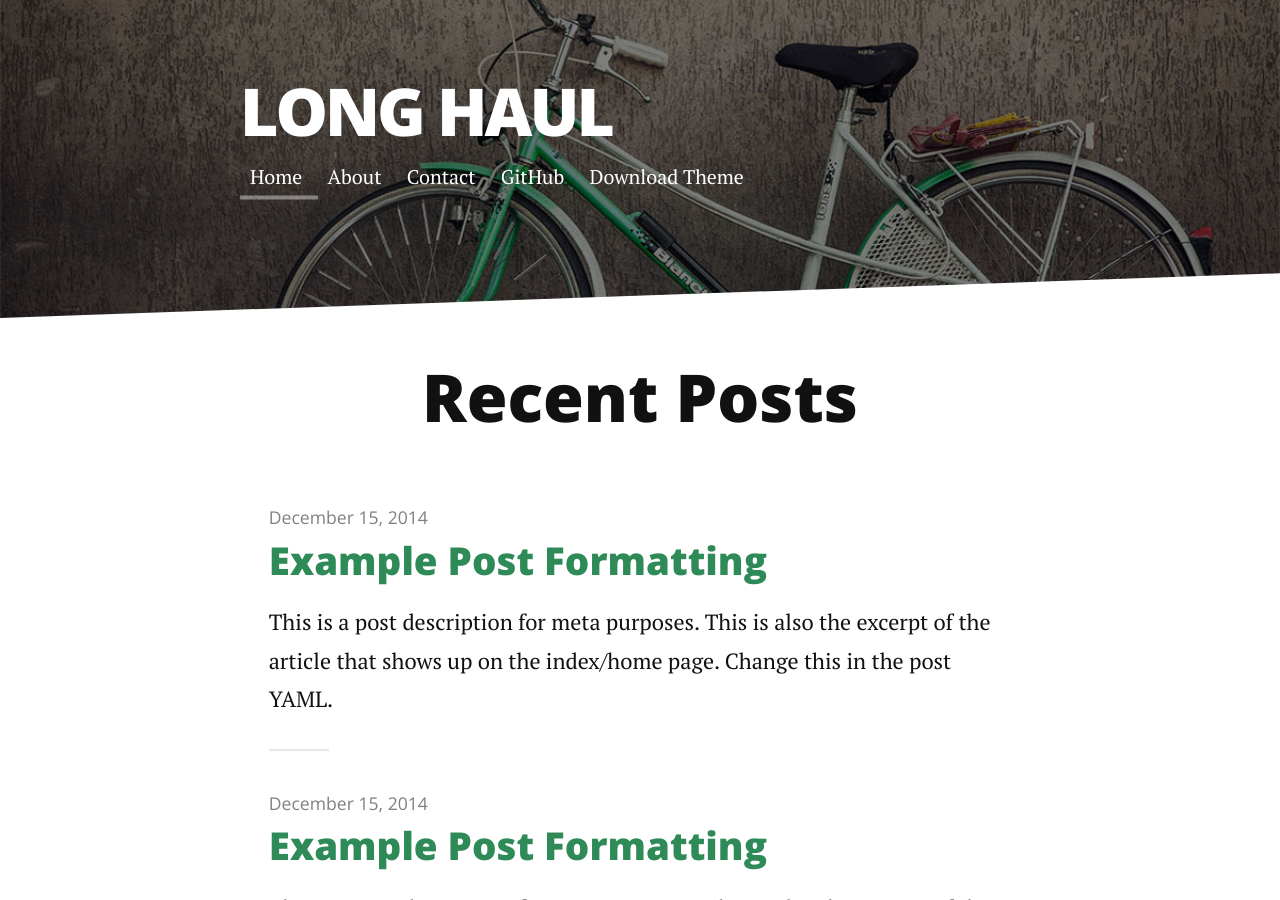
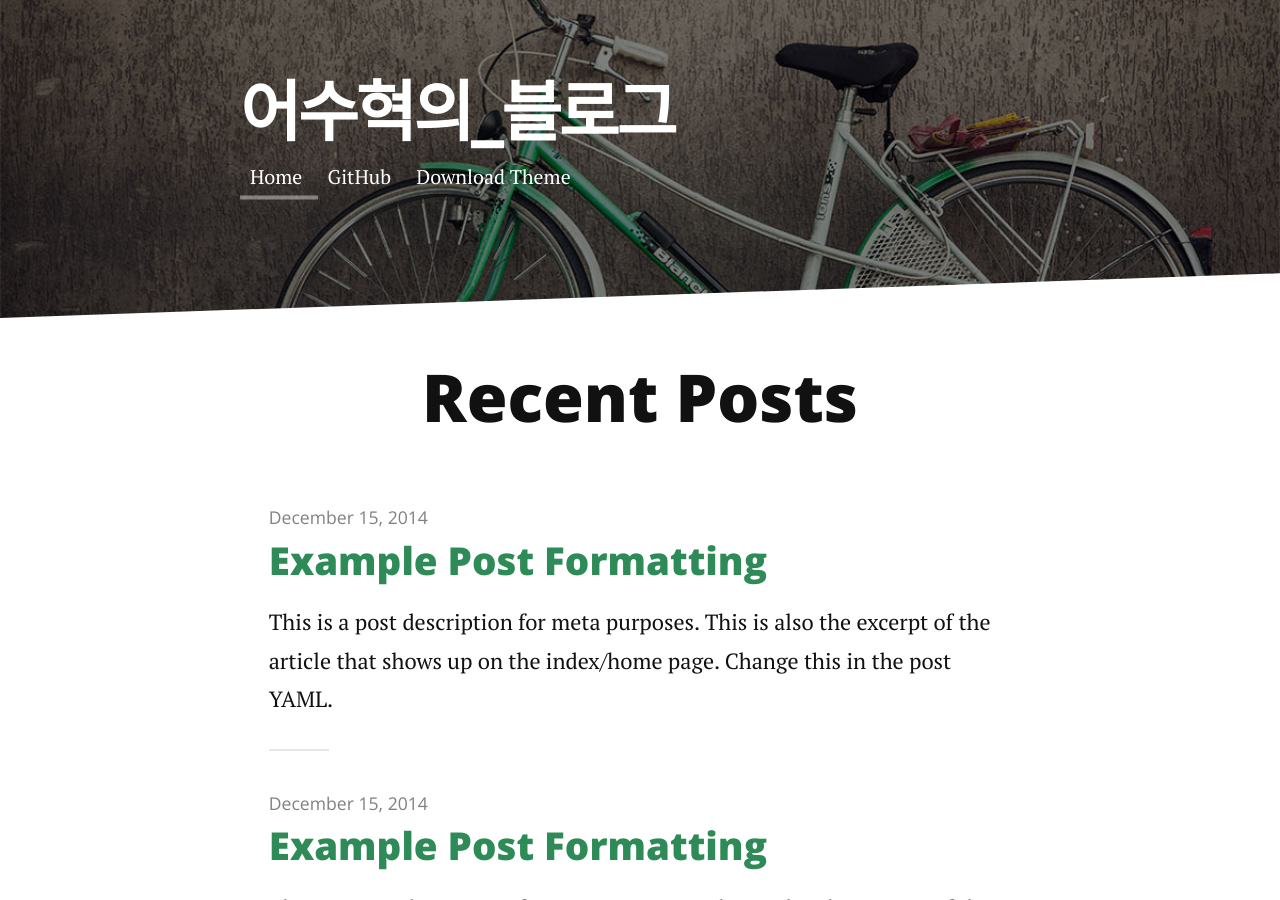
Before and after one commit to fisheoandrew/fisheoandrew, a Jekyll site: the page built from index.html, in a window 1280 px wide and 900 px high. Built offline with Jekyll 4.4.1, drawn with Linux system fonts in a browser that asks for light colours; nearby versions of some CDN libraries; the list of posts is cut into pages by our own code; some of the changed lines change nothing that is shown.

Commit message:
어수혁 세팅

```diff
--- a/_config.yml
+++ b/_config.yml
@@ -1,7 +1,7 @@
-title: Long Haul
-description: Long Form Jekyll theme built with SASS / COMPASS / SUSY
+title: 어수혁의_블로그
+description: 어수혁의 첫번쨰 블로그
 
-url: http://brianmaierjr.github.com/long-haul
+url: 피지컬어수혁.0pe.kr
 baseurl: ""
 paginate_path: "blog/page:num/"
 permalink: blog/:title/
@@ -14,15 +14,10 @@ paginate: 5
 navigation:
  - title: Home
    url: /index.html
- - title: About
-   url: /about
- - title: Contact
-   url: /contact
+#- title: About
+# url: /about
 
 social:
-   github: brianmaierjr
-   twitter: brianmaierjr
-   facebook: brianmaierjr
-   email: brimaidesigns@gmail.com
-
-google_analytics: "UA-58263416-1"
+   #github: brianmaierjr
+   facebook: https://www.facebook.com/profile.php?id=100015628159438&ref=bookmarks
+   email: fishandrew01@naver.com
```
